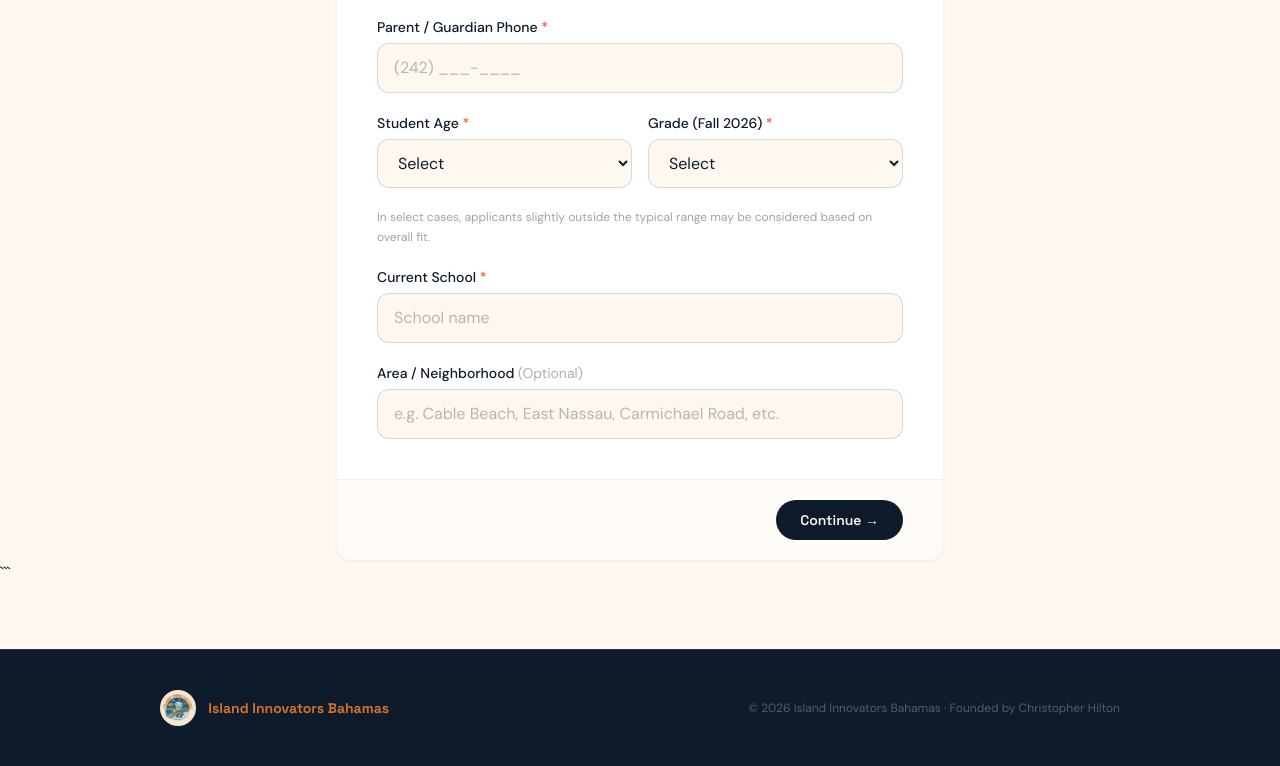
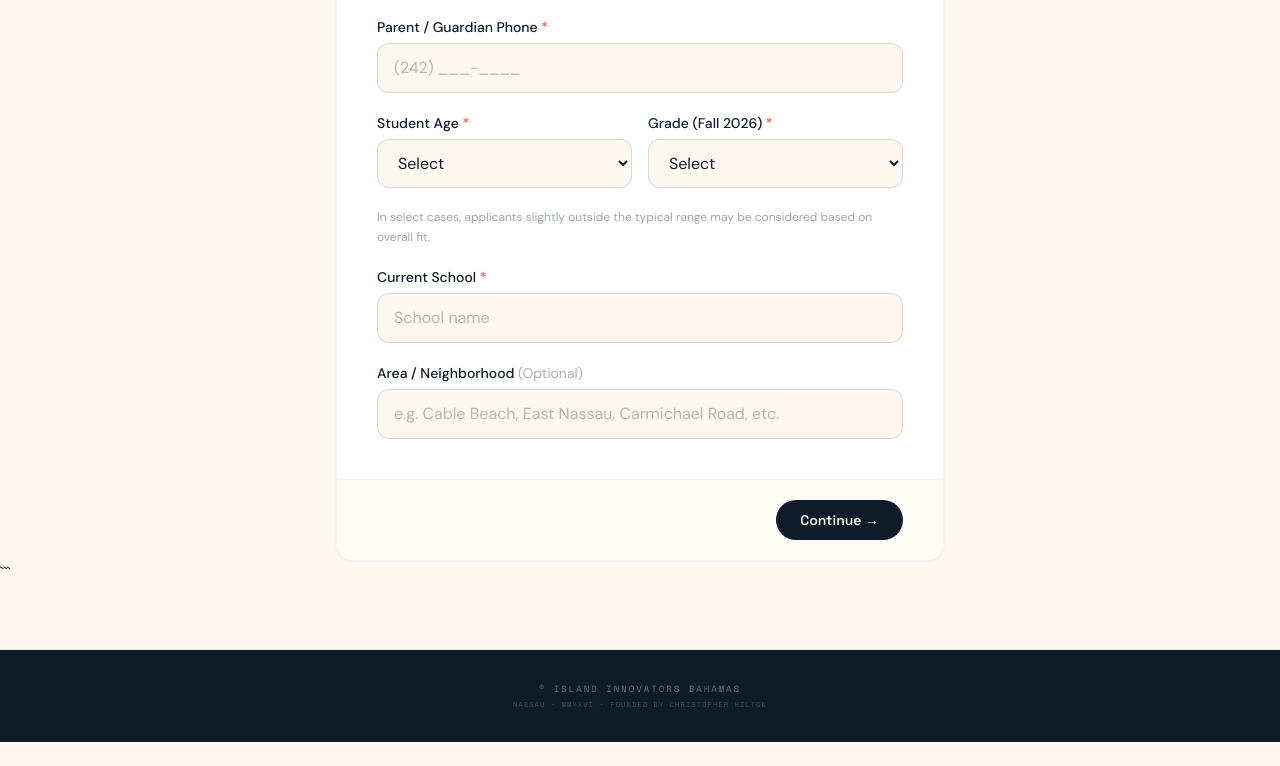
Before and after one commit to Island-Innovators-Bahamas/island-innovators-bahamas.github.io, a plain HTML site: page apply.html in a window 1280 px wide. Shown: the part 1350-2116 px from the top of the page. After the commit the page ends 2092 px from the top, so only its background shows below. Drawn offline with nearby package versions, Linux system fonts and the light colour scheme.

Commit message:
Update apply.html

```diff
--- a/apply.html
+++ b/apply.html
@@ -8,12 +8,14 @@
   <meta name="description" content="Apply to Island Innovators Bahamas 2026. A selective music and music technology program for students ages 11–17 in Nassau, Bahamas." />
   <meta name="robots" content="noindex" />
 
+  <link rel="manifest" href="/site.webmanifest">
+  <link rel="icon" type="image/svg+xml" href="/favicon.svg">
   <link rel="icon" type="image/png" href="/favicon_padded.png">
   <link rel="apple-touch-icon" href="/favicon_padded.png">
 
   <link rel="preconnect" href="https://fonts.googleapis.com" />
   <link rel="preconnect" href="https://fonts.gstatic.com" crossorigin />
-  <link href="https://fonts.googleapis.com/css2?family=Space+Grotesk:wght@400;500;600;700&family=DM+Sans:ital,opsz,wght@0,9..40,400;0,9..40,500;0,9..40,600;0,9..40,700;1,9..40,400&display=swap" rel="stylesheet" />
+  <link href="https://fonts.googleapis.com/css2?family=Space+Grotesk:wght@400;500;600;700&family=DM+Sans:ital,opsz,wght@0,9..40,400;0,9..40,500;0,9..40,600;0,9..40,700;1,9..40,400&family=Space+Mono:wght@400&display=swap" rel="stylesheet" />
   <script src="https://cdn.tailwindcss.com"></script>
 
   <script>
@@ -35,7 +37,15 @@
   </script>
 
   <style>
-    html { scroll-behavior: smooth; }
+  :root {
+    --iib-navy:  #0A1628;
+    --iib-cream: #F5F0E8;
+    --iib-font:  'Space Mono', 'IBM Plex Mono', 'Courier New', monospace;
+    --iib-track-wordmark: 0.28em;
+    --iib-track-nav:      0.22em;
+    --iib-track-label:    0.18em;
+  }
+      html { scroll-behavior: smooth; }
     .form-input:focus { border-color: rgba(212,114,42,0.5); }
     .form-section { display: none; }
     .form-section.active { display: block; }
@@ -586,13 +596,10 @@
 
   <!-- FOOTER -->
 
-  <footer class="bg-night py-10 border-t border-cream/10">
-    <div class="max-w-5xl mx-auto px-4 sm:px-6 lg:px-8 flex flex-col sm:flex-row items-center justify-between gap-4">
-      <div class="flex items-center gap-3">
-        <img src="images/logos/updated_beige_logo.jpeg" alt="Island Innovators Bahamas" class="h-9 rounded-full" />
-        <span class="font-heading font-bold text-orange text-sm">Island Innovators Bahamas</span>
-      </div>
-      <p class="text-cream/30 text-xs">&copy; 2026 Island Innovators Bahamas &middot; Founded by Christopher Hilton</p>
+  <footer class="bg-night py-8 border-t border-cream/8">
+    <div class="max-w-2xl mx-auto px-4 sm:px-6 lg:px-8 text-center">
+      <p style="font-family:var(--iib-font);font-size:9px;letter-spacing:var(--iib-track-nav);text-transform:uppercase;color:var(--iib-cream);font-weight:300;opacity:0.4">&copy; ISLAND INNOVATORS BAHAMAS</p>
+      <p style="font-family:var(--iib-font);font-size:7px;letter-spacing:0.16em;text-transform:uppercase;color:var(--iib-cream);font-weight:300;opacity:0.25;margin-top:4px">NASSAU · MMXXVI · Founded by Christopher Hilton</p>
     </div>
   </footer>
 
```
